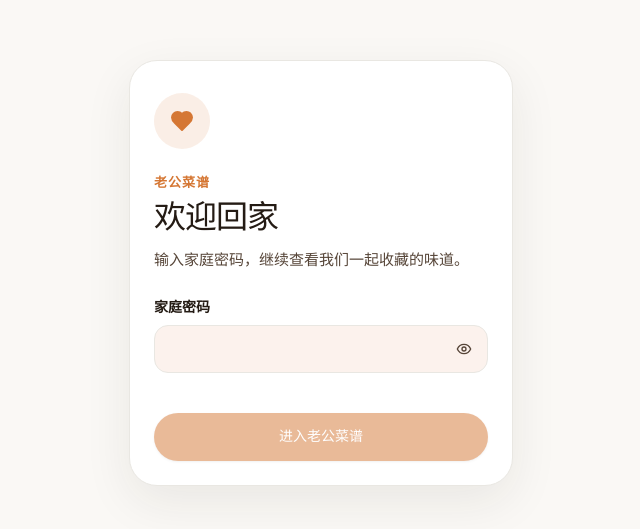
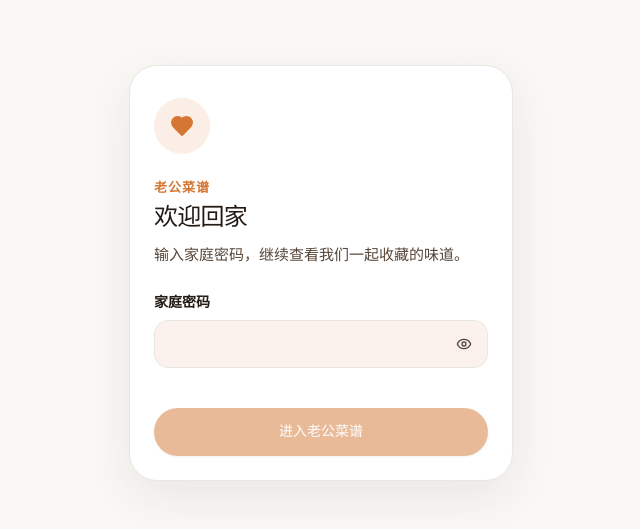
Before and after one commit to Mie-coder/laogong-caipu, a Next.js app: page /unlock in a window 1280 px wide. Shown: the part 127-656 px from the top of the page, without its empty margins (319-959 px from the left). Built offline with nearby package versions, Linux system fonts and the light colour scheme.

Commit message:
fix: align family unlock typography

```diff
--- a/src/app/globals.css
+++ b/src/app/globals.css
@@ -2963,7 +2963,7 @@ main:has([data-transaction-screen="true"]) > .v3-bottom-nav { display: none; }
 .family-unlock-mark { display: grid; width: 3.5rem; height: 3.5rem; place-items: center; margin-bottom: 1.5rem; border-radius: 9999px; background: hsl(var(--primary) / 0.12); color: hsl(var(--primary)); }
 .family-unlock-mark svg { width: 1.5rem; height: 1.5rem; fill: currentColor; }
 .family-unlock-eyebrow { margin: 0 0 0.375rem; color: hsl(var(--primary)); font-size: 0.8125rem; font-weight: 650; letter-spacing: 0.08em; }
-.family-unlock-card h1 { margin: 0; font-size: 2rem; line-height: 1.15; letter-spacing: -0.03em; }
+.family-unlock-card h1 { margin: 0; font-size: var(--type-page-title); line-height: 1.15; letter-spacing: -0.03em; }
 .family-unlock-lead { margin: 0.75rem 0 1.75rem; color: hsl(var(--on-surface-variant)); font-size: 0.9375rem; line-height: 1.65; }
 .family-unlock-form, .family-unlock-field { display: grid; gap: 0.625rem; }
 .family-unlock-field label { color: hsl(var(--on-surface)); font-size: 0.875rem; font-weight: 600; }
```
Also changed, not shown: 1 other file (tests, documents, lock files or other folders).
